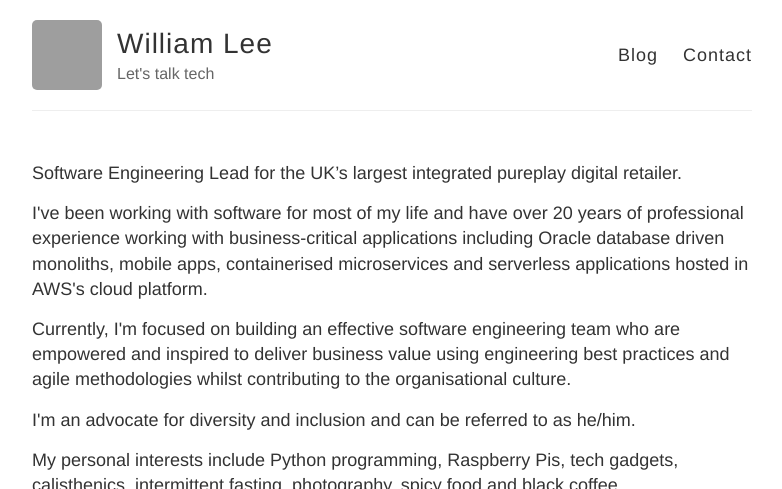
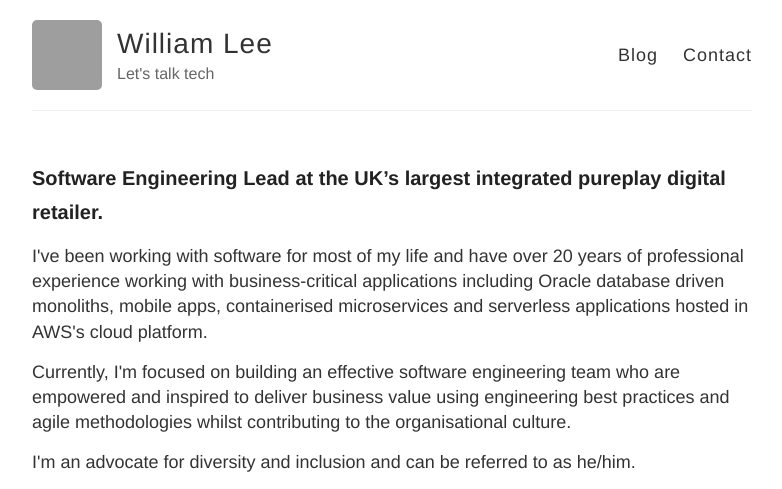
Before and after one commit to wleedev/wleedev.github.io, a Jekyll site: the page built from index.html, in a window 1280 px wide, cut to the strip 0-489 px from the top of the page. Shown: the whole strip, without its empty margins (248-1030 px from the left). Built offline with Jekyll 4.4.1, drawn with Linux system fonts in a browser that asks for light colours; grey boxes are pictures that could not be loaded.

Commit message:
Update index.html

```diff
--- a/index.html
+++ b/index.html
@@ -2,7 +2,7 @@
 layout: default
 ---
 
-<p>Software Engineering Lead for the UK’s largest integrated pureplay digital retailer.</p>
+<h3>Software Engineering Lead at the UK’s largest integrated pureplay digital retailer.</h3>
 
 <p>I've been working with software for most of my life and have over 20 years of professional experience working with business-critical applications including Oracle database driven monoliths, mobile apps, containerised microservices and serverless applications hosted in AWS's cloud platform.</p>
 
```
